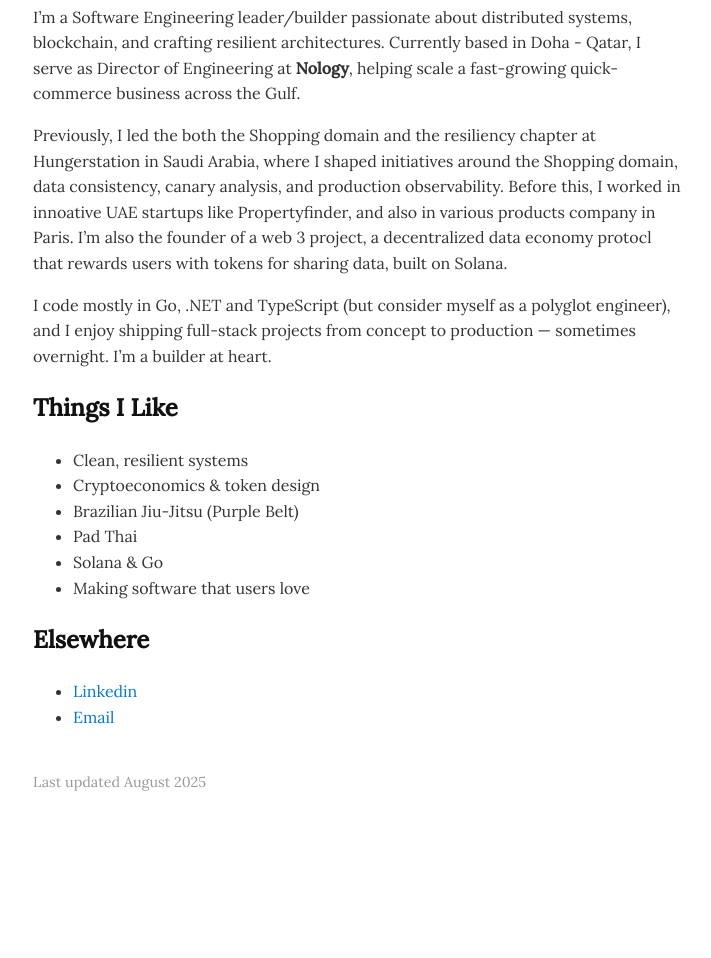
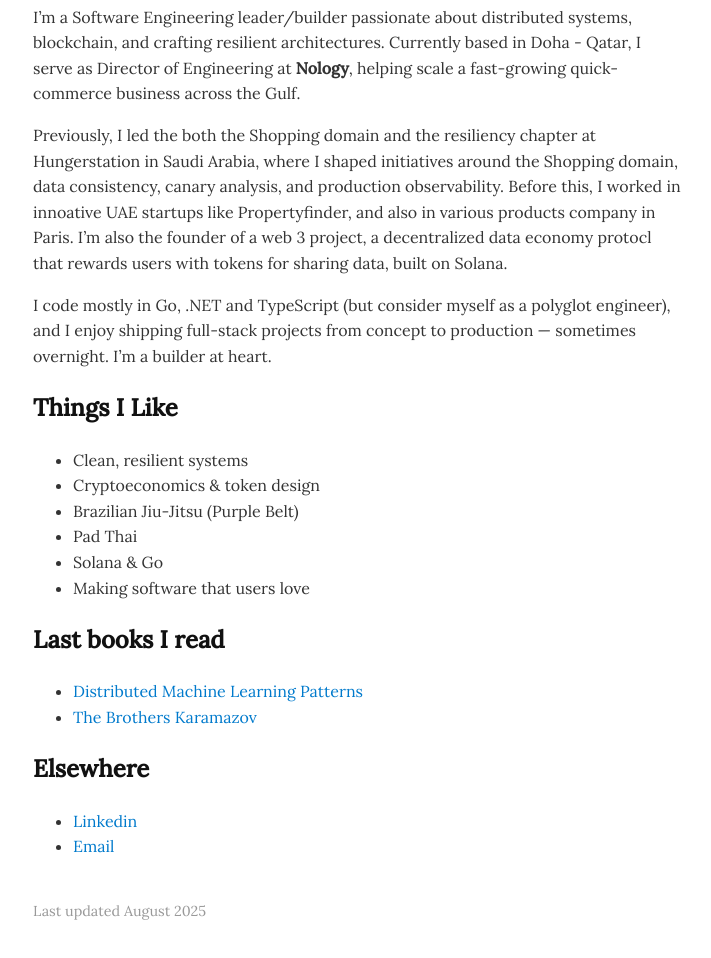
Before and after one commit to fiverocks/fiverocks.github.io, a plain HTML site: page index.html in a window 1280 px wide. Shown: the part 108-1066 px from the top of the page, without its empty margins (282-993 px from the left). Before the commit the page ends 942 px from the top, so only its background shows below. Drawn offline with Linux system fonts and the light colour scheme.

Commit message:
books section

```diff
--- a/index.html
+++ b/index.html
@@ -61,6 +61,12 @@
     <li>Making software that users love</li>
   </ul>
 
+  <h2>Last books I read</h2>
+  <ul>
+    <li><a href="https://www.manning.com/books/distributed-machine-learning-patterns">Distributed Machine Learning Patterns</a></li>
+    <li><a href="https://en.wikipedia.org/wiki/The_Brothers_Karamazov">The Brothers Karamazov</a></li>
+  </ul>
+
   <h2>Elsewhere</h2>
   <ul>
     <li><a href="https://www.linkedin.com/in/akbouadjadja/">Linkedin</a></li>
```
